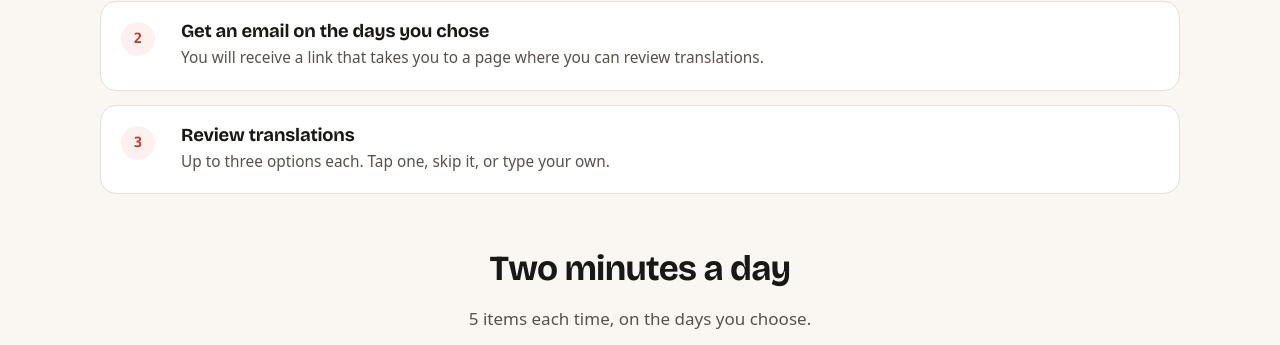
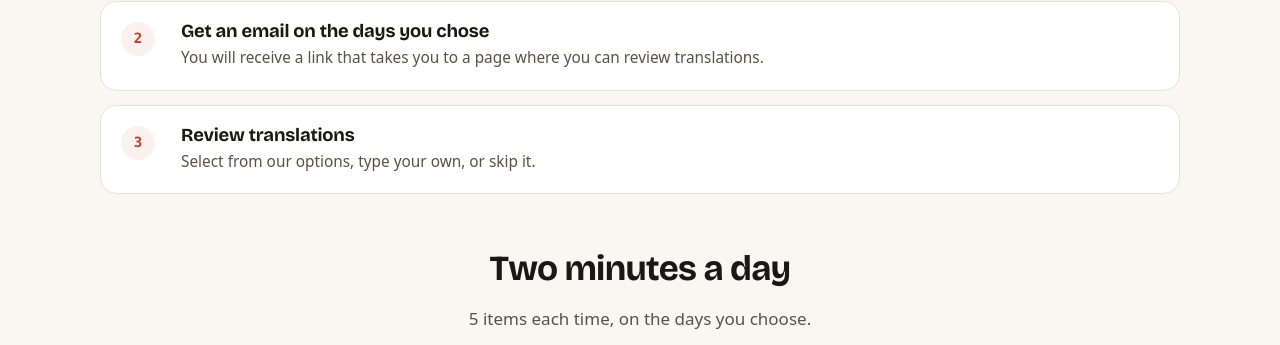
Before and after one commit to michsethowusu/SHOLA, a Flask app: page / in a window 1280 px wide. Shown: the part 1714-2059 px from the top of the page. Run offline with Flask 3, Linux system fonts and the light colour scheme.

Commit message:
Stop promising three options
"Up to three options each" has not been true since the option cap was
removed: a word shows however many systems covered it, and grows as
volunteers type their own wordings.

Co-Authored-By: Claude Opus 5 (1M context) <noreply@anthropic.com>

```diff
--- a/shola/templates/index.html
+++ b/shola/templates/index.html
@@ -104,7 +104,7 @@
       <div class="step">
         <div>
           <h3>Review translations</h3>
-          <p>Up to three options each. Tap one, skip it, or type your own.</p>
+          <p>Select from our options, type your own, or skip it.</p>
         </div>
       </div>
     </div>
```
